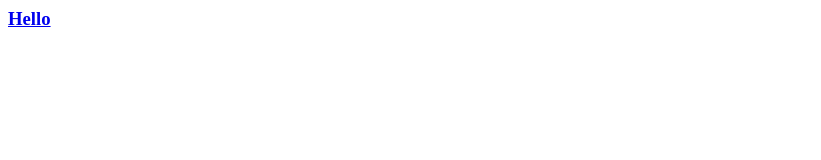
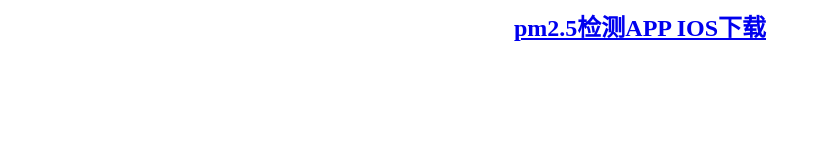
Before and after one commit to lupengfei/jxwsemi, a plain HTML site: page index.html in a window 1280 px wide. Shown: the whole page, without its empty margins (0-821 px from the left). Drawn offline with Linux system fonts and the light colour scheme.

Commit message:
Update index.html

```diff
--- a/index.html
+++ b/index.html
@@ -2,7 +2,11 @@
 
 <body>
 
-<h3><a href="itms-services://?action=download-manifest&url=https://lupengfei.github.io/jxwsemi/manifest.plist">Hello</a></h3>
+<div align="center">
+  <a href="itms-services://?action=download-manifest&url=https://lupengfei.github.io/jxwsemi/manifest.plist">
+    <h2>pm2.5检测APP IOS下载</h2>
+  </a>
+</div>
 
 </body>
 
```
